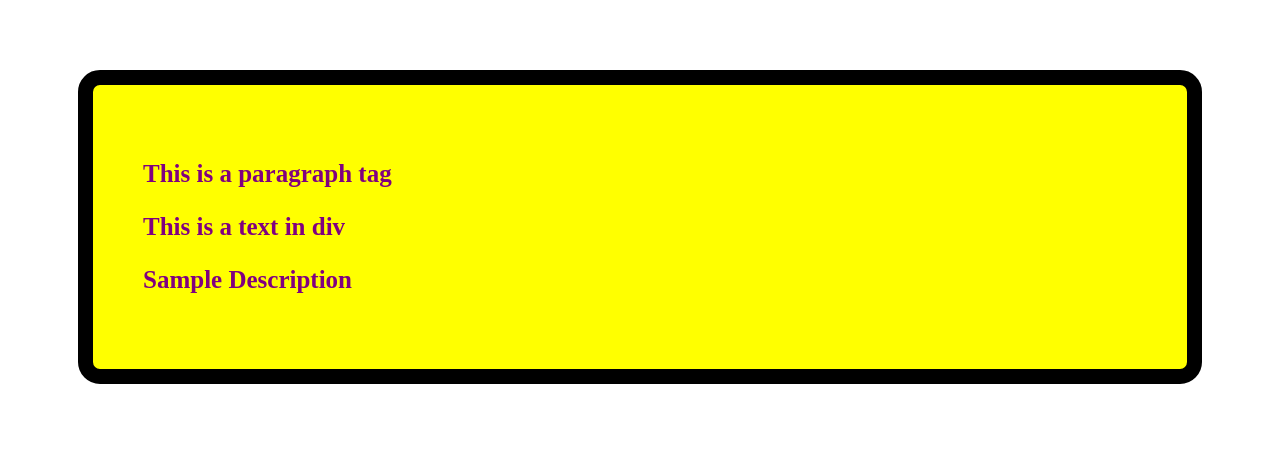
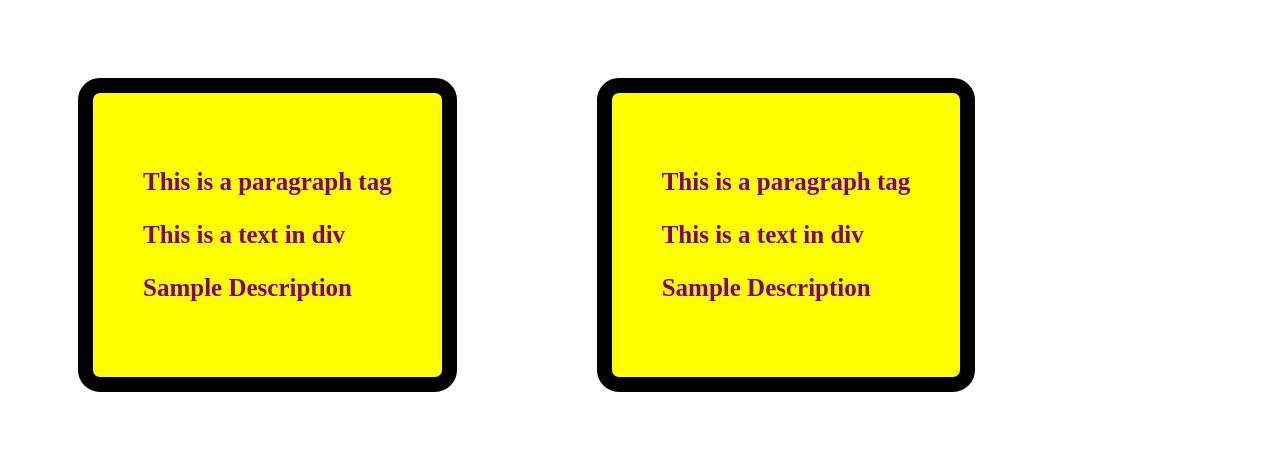
Before and after one commit to rafi1467/First-Lab, a plain HTML site: page web/index.html in a window 1280 px wide. Drawn offline with Linux system fonts and the light colour scheme.

Commit message:
Add files via upload

```diff
--- a/web/index.html
+++ b/web/index.html
@@ -9,6 +9,7 @@
     <link rel="stylesheet" href="style.css">
 </head>
 <body>
+    <div class="flexible-div">
     <div class="design">
         <p>
         This is a paragraph tag
@@ -20,5 +21,17 @@
             Sample Description
         </p>
     </div>
+    <div class="design">
+        <p>
+        This is a paragraph tag
+        </p>
+        <p>
+            This is a text in div
+        </p>
+        <p>
+            Sample Description
+        </p>
+    </div>
+    </div>
 </body>
 </html>
--- a/web/style.css
+++ b/web/style.css
@@ -11,3 +11,6 @@
 .paragraph {
     font-size: 50px;
 }
+.flexible-div{
+    display: flex;
+}
```
